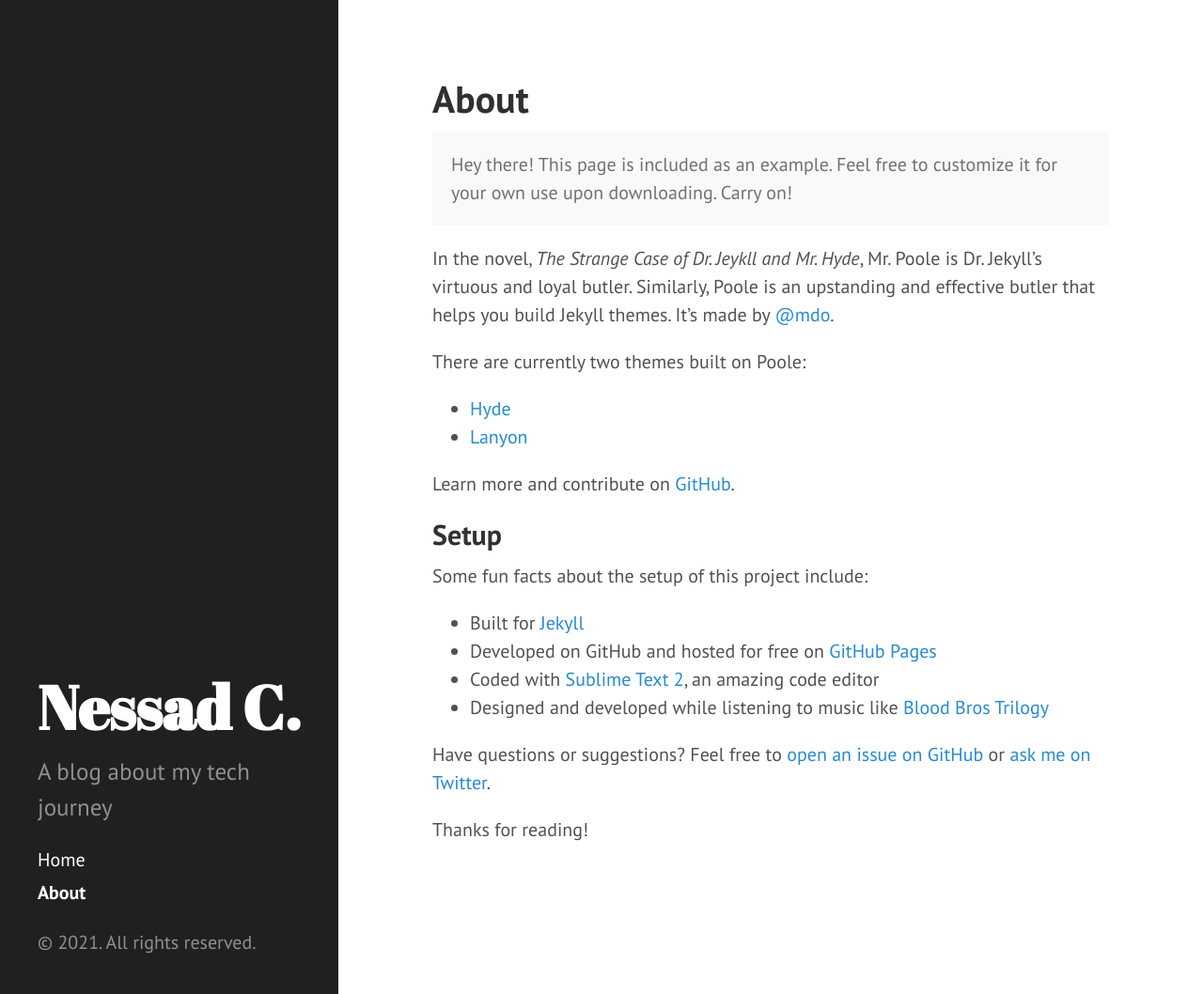
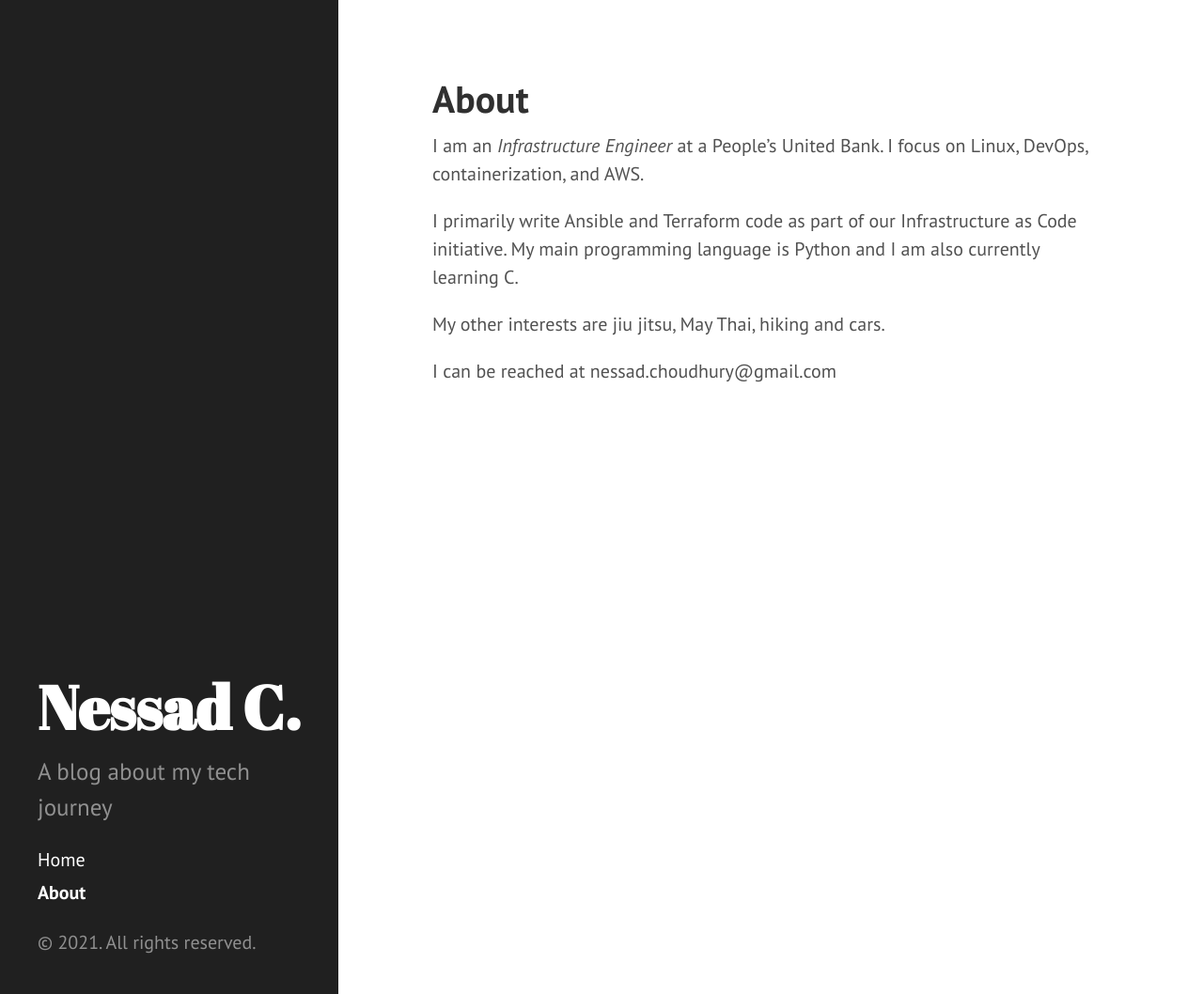
Before and after one commit to nessadc/blog, a Jekyll site: the page built from about.md, in a window 1280 px wide and 1058 px high. Shown: the whole window at 94% size. Built offline with Jekyll 4.4.1, drawn with Linux system fonts in a browser that asks for light colours.

Commit message:
adding about me

```diff
--- a/about.md
+++ b/about.md
@@ -3,28 +3,10 @@ layout: page
 title: About
 ---
 
-<p class="message">
-  Hey there! This page is included as an example. Feel free to customize it for your own use upon downloading. Carry on!
-</p>
+I am an *Infrastructure Engineer* at a People’s United Bank. I focus on Linux, DevOps, containerization, and AWS.
 
-In the novel, *The Strange Case of Dr. Jeykll and Mr. Hyde*, Mr. Poole is Dr. Jekyll's virtuous and loyal butler. Similarly, Poole is an upstanding and effective butler that helps you build Jekyll themes. It's made by [@mdo](https://twitter.com/mdo).
+I primarily write Ansible and Terraform code as part of our Infrastructure as Code initiative.  My main programming language is Python and I am also currently learning C.
 
-There are currently two themes built on Poole:
+My other interests are jiu jitsu, May Thai, hiking and cars.
 
-* [Hyde](http://hyde.getpoole.com)
-* [Lanyon](http://lanyon.getpoole.com)
-
-Learn more and contribute on [GitHub](https://github.com/poole).
-
-## Setup
-
-Some fun facts about the setup of this project include:
-
-* Built for [Jekyll](http://jekyllrb.com)
-* Developed on GitHub and hosted for free on [GitHub Pages](https://pages.github.com)
-* Coded with [Sublime Text 2](http://sublimetext.com), an amazing code editor
-* Designed and developed while listening to music like [Blood Bros Trilogy](https://soundcloud.com/maddecent/sets/blood-bros-series)
-
-Have questions or suggestions? Feel free to [open an issue on GitHub](https://github.com/poole/issues/new) or [ask me on Twitter](https://twitter.com/mdo).
-
-Thanks for reading!
+I can be reached at nessad.choudhury@gmail.com
```
